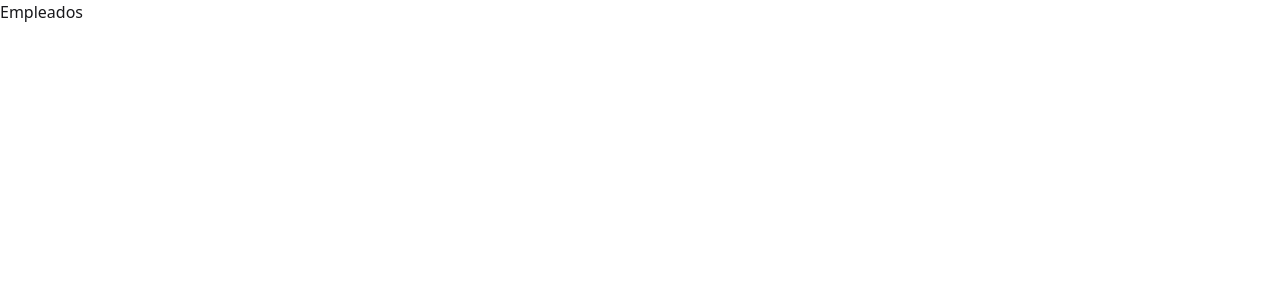
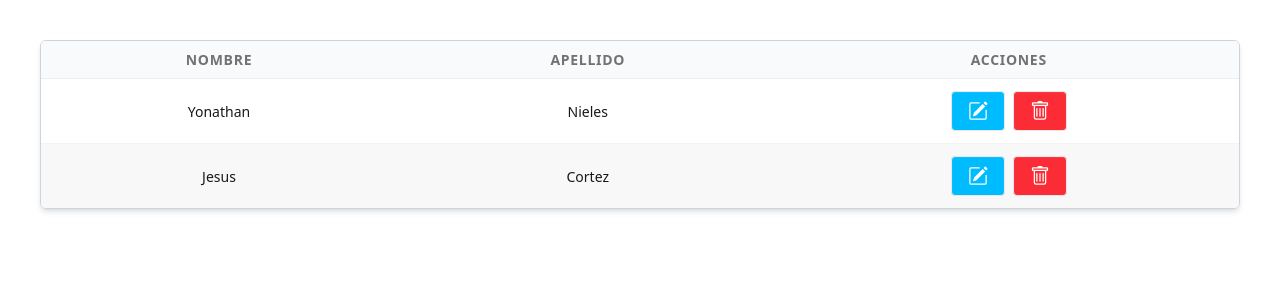
Before and after one commit to thewolf160/AquaGlossPro-Frontend, a React (Vite) app: page /employees in a window 1280 px wide. Shown: the top 300 px of the page. Built offline with nearby package versions, Linux system fonts and the light colour scheme.

Commit message:
componente table

```diff
--- /dev/null
+++ b/src/components/Table/Table.tsx
@@ -0,0 +1,94 @@
+import type { TableProps, ColumnsProps} from "./Table.types";
+import type { Item } from "../../types/models";
+
+function Table({
+  columns,
+  data,
+  onDelete,
+  onEdit,
+  emptyMessage = "No hay datos para mostrar",
+}: TableProps) {
+  if (data.length === 0) {
+    return <div>{emptyMessage}</div>;
+  }
+
+  return (
+    <>
+      <div className="overflow-x-auto border border-slate-300 rounded-md shadow-md">
+        <table className="table table-zebra table-auto">
+          <thead className="bg-gray-50">
+            <tr>
+              {columns.map((col: ColumnsProps) => (
+                <th className="text-center px-6 py-2 uppercase tracking-wider" key={col.key}>
+                  {col.header}
+                </th>
+              ))}
+            </tr>
+          </thead>
+          <tbody>
+            {data.map((item: Item) => (
+              <tr key={item.id}>
+                {columns.map((col: ColumnsProps) => (
+                  <td key={col.key} className="text-center">
+                    {col.render ? (
+                      col.render(item)
+                    ) : col.key === "actions" ? (
+                      onDelete || onEdit ? (
+                        <div className="flex justify-center gap-2">
+                          {onEdit && (
+                            <button
+                              className="btn bg-sky-400 hover:bg-sky-500 text-white"
+                              onClick={() => onEdit(item)}
+                            >
+                             <svg
+                                xmlns="http://www.w3.org/2000/svg"
+                                width="20"
+                                height="20"
+                                fill="currentColor"
+                                className="bi bi-pencil-square"
+                                viewBox="0 0 16 16"
+                              >
+                                <path d="M15.502 1.94a.5.5 0 0 1 0 .706L14.459 3.69l-2-2L13.502.646a.5.5 0 0 1 .707 0l1.293 1.293zm-1.75 2.456-2-2L4.939 9.21a.5.5 0 0 0-.121.196l-.805 2.414a.25.25 0 0 0 .316.316l2.414-.805a.5.5 0 0 0 .196-.12l6.813-6.814z" />
+                                <path
+                                  fill-rule="evenodd"
+                                  d="M1 13.5A1.5 1.5 0 0 0 2.5 15h11a1.5 1.5 0 0 0 1.5-1.5v-6a.5.5 0 0 0-1 0v6a.5.5 0 0 1-.5.5h-11a.5.5 0 0 1-.5-.5v-11a.5.5 0 0 1 .5-.5H9a.5.5 0 0 0 0-1H2.5A1.5 1.5 0 0 0 1 2.5z"
+                                />
+                              </svg>
+                            </button>
+                          )}
+                          {onDelete && (
+                            <button
+                              className="btn bg-red-500 hover:bg-red-600 text-white"
+                              onClick={() => onDelete(item)}
+                            >
+                              <svg
+                                xmlns="http://www.w3.org/2000/svg"
+                                width="20"
+                                height="20"
+                                fill="currentColor"
+                                className="bi bi-trash"
+                                viewBox="0 0 16 16"
+                              >
+                                <path d="M5.5 5.5A.5.5 0 0 1 6 6v6a.5.5 0 0 1-1 0V6a.5.5 0 0 1 .5-.5m2.5 0a.5.5 0 0 1 .5.5v6a.5.5 0 0 1-1 0V6a.5.5 0 0 1 .5-.5m3 .5a.5.5 0 0 0-1 0v6a.5.5 0 0 0 1 0z" />
+                                <path d="M14.5 3a1 1 0 0 1-1 1H13v9a2 2 0 0 1-2 2H5a2 2 0 0 1-2-2V4h-.5a1 1 0 0 1-1-1V2a1 1 0 0 1 1-1H6a1 1 0 0 1 1-1h2a1 1 0 0 1 1 1h3.5a1 1 0 0 1 1 1zM4.118 4 4 4.059V13a1 1 0 0 0 1 1h6a1 1 0 0 0 1-1V4.059L11.882 4zM2.5 3h11V2h-11z" />
+                              </svg>
+                            </button>
+                          )}
+
+                        </div>
+                      ) : null
+                    ) : (
+                      (item as any)[col.key]
+                    )}
+                  </td>
+                ))}
+              </tr>
+            ))}
+          </tbody>
+        </table>
+      </div>
+    </>
+  );
+}
+
+export default Table;
--- /dev/null
+++ b/src/components/Table/Table.types.ts
@@ -0,0 +1,16 @@
+import type React from "react";
+import type { Item } from "../../types/models";
+
+export interface ColumnsProps {
+  key: string;
+  header: string;
+  render?: (item: Item) => React.ReactNode;
+}
+
+export interface TableProps {
+  columns: ColumnsProps[];
+  data: Item[];
+  emptyMessage?: string;
+  onDelete?: (item: Item) => void;
+  onEdit?: (item: Item) => void;
+}
--- a/src/pages/Employees.tsx
+++ b/src/pages/Employees.tsx
@@ -1,7 +1,31 @@
+import Table from "../components/Table/Table";
+import type { Item } from "../types/models";
+
 function Employees() {
+  const columns = [
+    {key: "name", header: "Nombre"},
+    {key: "lastname", header: "Apellido"},
+    {key: "actions", header: "Acciones"}
+  ]
+
+  const handleDelete = (item: Item) => {
+    console.log(item.name)
+  }
+
+  const handleEdit = (item: Item) => {
+    console.log(`Restaurar a ${item.name}`)
+  }
+
+  const data = [
+    {id: 1, name: "Yonathan", lastname: "Nieles"},
+    {id: 2, name: "Jesus", lastname: "Cortez"}
+  ]
   return (
     <>
-      <h1>Empleados</h1>
+    <div className="p-10">
+      <Table columns={columns} data={data} onDelete={handleDelete} onEdit={handleEdit}/>
+    </div>
+
     </>
   );
 }
--- a/src/pages/Login.tsx
+++ b/src/pages/Login.tsx
@@ -33,7 +33,6 @@ function Login() {
       error: false,
       errorText: "",
     }));
-
   };
 
   const handleSubmit = (e: React.SyntheticEvent<HTMLFormElement>) => {
@@ -57,7 +56,7 @@ function Login() {
     <>
       <div className="flex min-h-screen justify-center items-center bg-slate-50 p-4">
         <div className="relative w-full max-w-sm sm:max-w-md bg-slate-900 shadow-2xl border border-slate-800 rounded-xl p-6 pt-16 sm:pt-12">
-          <div className="absolute -top-10 sm:-top-12 left-1/2 -translate-x-1/2 rounded-full bg-slate-50 w-20 h-20 sm:w-24 sm:h-24 border-4 border-slate-800 flex items-center justify-center shadow-xl">
+          <div className="absolute -top-10 sm:-top-12 left-1/2 -translate-x-1/2 rounded-full bg-slate-50 w-20 h-20 sm:w-24 sm:h-24 border-4 border-slate-800 flex items-center justify-center shadow-2xl">
             <svg
               xmlns="http://www.w3.org/2000/svg"
               className="w-10 h-10 sm:w-12 sm:h-12 text-slate-900"
@@ -69,7 +68,7 @@ function Login() {
           </div>
           <div className="mb-6">
             <h1 className="text-3xl sm:text-4xl text-white text-center font-bold mb-2">
-              Bienvenido
+              Iniciar Sesión
             </h1>
             <p className="text-slate-400 text-center text-sm sm:text-base">
               Ingresa tus credenciales
@@ -77,18 +76,32 @@ function Login() {
           </div>
 
           <form className="space-y-5" onSubmit={handleSubmit}>
-            <div>
+            <div className="relative">
               <label className="block font-medium text-sm text-slate-300 mb-2">
                 Email:
               </label>
+              <div className="relative">
                 <input
                   type="email"
-                placeholder="correo@ejemplo"
+                  placeholder="correo@ejemplo.com"
                   name="email"
                   onChange={handleChange}
                   value={formState.form.email}
-                className="w-full bg-slate-800 border border-slate-700 text-white rounded-md px-4 py-3 outline-none focus:ring-2 focus:ring-sky-500 transition-all"
+                  className="w-full bg-slate-800 border border-slate-700 text-white rounded-md px-12 py-3 outline-none focus:ring-2 focus:ring-sky-500 transition-all"
                 />
+                <div className="absolute left-0 top-1/2 -translate-y-1/2 flex items-center justify-center border-r border-slate-700 w-10 h-2/3 text-slate-400">
+                  <svg
+                    xmlns="http://www.w3.org/2000/svg"
+                    width="20"
+                    height="20"
+                    fill="currentColor"
+                    className="bi bi-person"
+                    viewBox="0 0 16 16"
+                  >
+                    <path d="M8 8a3 3 0 1 0 0-6 3 3 0 0 0 0 6m2-3a2 2 0 1 1-4 0 2 2 0 0 1 4 0m4 8c0 1-1 1-1 1H3s-1 0-1-1 1-4 6-4 6 3 6 4m-1-.004c-.001-.246-.154-.986-.832-1.664C11.516 10.68 10.289 10 8 10s-3.516.68-4.168 1.332c-.678.678-.83 1.418-.832 1.664z" />
+                  </svg>
+                </div>
+              </div>
             </div>
             <div className="relative">
               <label className="block font-medium text-sm text-slate-300 mb-2">
@@ -99,11 +112,27 @@ function Login() {
                 <input
                   type={viewPassword ? "text" : "password"}
                   placeholder=".  .  .  .  .  .  .  ."
+                  id="password"
                   name="password"
                   onChange={handleChange}
                   value={formState.form.password}
-                  className="w-full bg-slate-800 border border-slate-700 text-white rounded-md px-4 pr-12 py-3 outline-none focus:ring-2 focus:ring-sky-500 transition-all"
+                  className="w-full bg-slate-800 border border-slate-700 text-white rounded-md px-12 py-3 outline-none focus:ring-2 focus:ring-sky-500 transition-all"
                 />
+                <div className="absolute left-0 top-1/2 -translate-y-1/2 flex justify-center items-center w-10 h-2/3 border-r border-slate-700 text-slate-400">
+                  <svg
+                    xmlns="http://www.w3.org/2000/svg"
+                    width="20"
+                    height="20"
+                    fill="currentColor"
+                    className="bi bi-lock"
+                    viewBox="0 0 16 16"
+                  >
+                    <path
+                      fill-rule="evenodd"
+                      d="M8 0a4 4 0 0 1 4 4v2.05a2.5 2.5 0 0 1 2 2.45v5a2.5 2.5 0 0 1-2.5 2.5h-7A2.5 2.5 0 0 1 2 13.5v-5a2.5 2.5 0 0 1 2-2.45V4a4 4 0 0 1 4-4M4.5 7A1.5 1.5 0 0 0 3 8.5v5A1.5 1.5 0 0 0 4.5 15h7a1.5 1.5 0 0 0 1.5-1.5v-5A1.5 1.5 0 0 0 11.5 7zM8 1a3 3 0 0 0-3 3v2h6V4a3 3 0 0 0-3-3"
+                    />
+                  </svg>
+                </div>
                 <button
                   type="button"
                   onClick={handleViewPassWord}
@@ -146,7 +175,7 @@ function Login() {
               )}
             </div>
             <button className="btn w-full border border-transparent text-white font-bold text-md sm:text-lg bg-sky-600 hover:bg-sky-700 cursor-pointer rounded-md p-6 mt-1 transition-colors shadow-lg shadow-sky-900/20">
-              Iniciar Sesión
+              Acceder
             </button>
           </form>
         </div>
--- /dev/null
+++ b/src/types/models.ts
@@ -0,0 +1,5 @@
+// Generico
+export interface Item {
+  id: number;
+  [key: string]: any;
+}
```
Also changed, not shown: src/components/Modal/Modal.tsx (added, +9 -0 lines), src/components/Sidebar.tsx (deleted), src/types/types.ts (deleted). Lines whose indentation alone changed are shown as unchanged.
